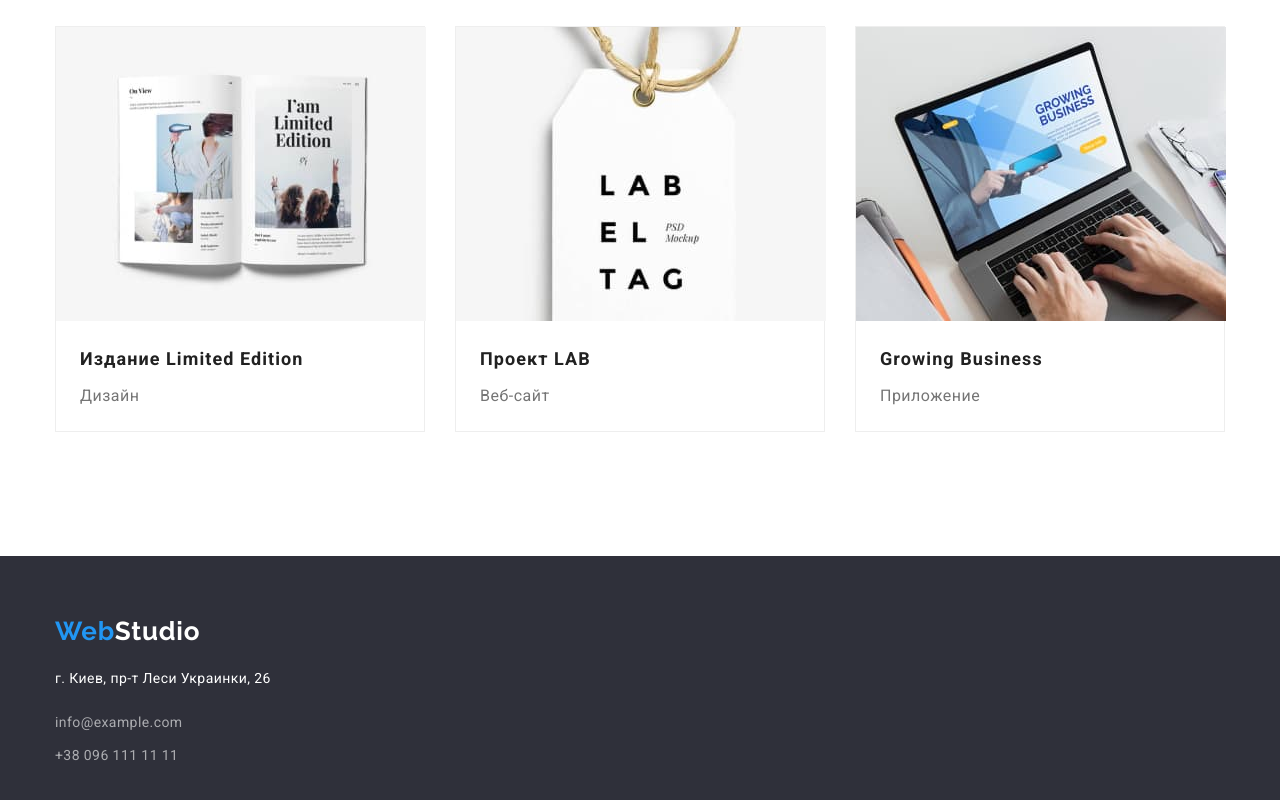
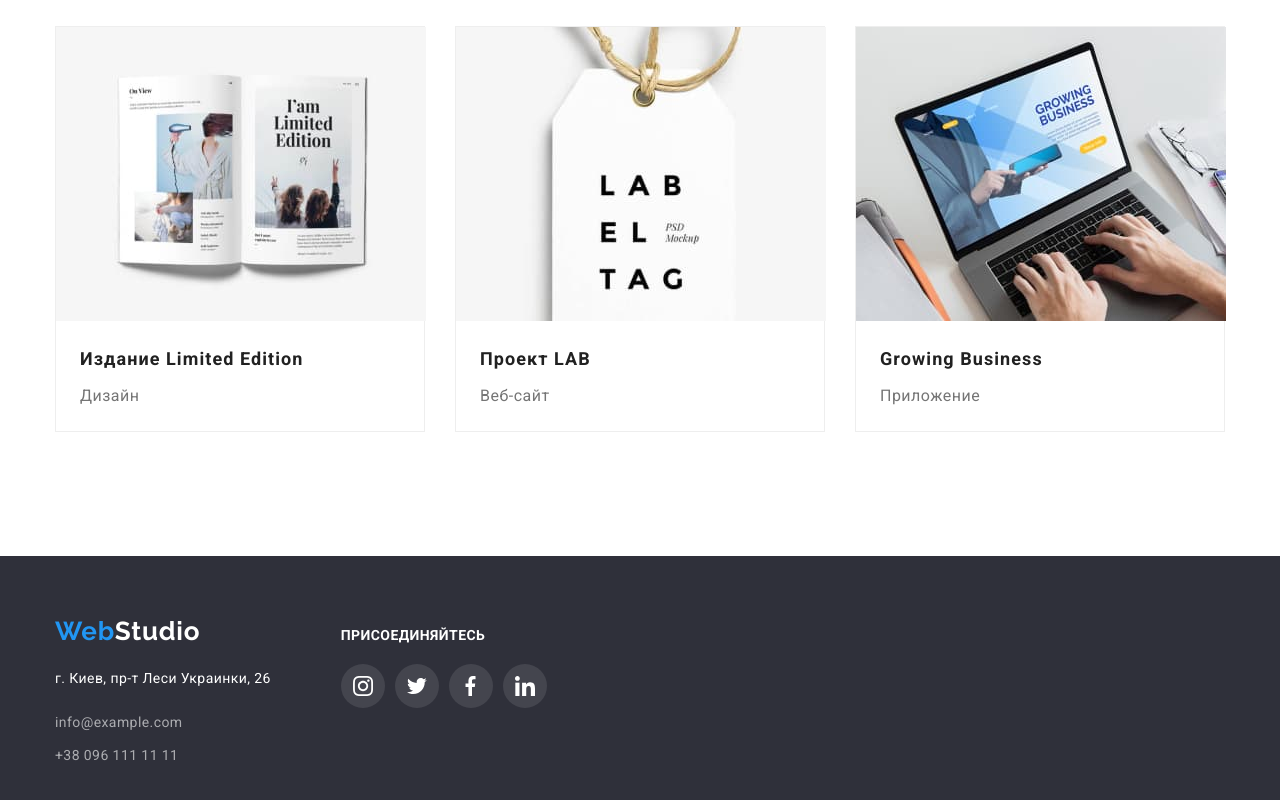
Before and after one commit to YaroslavBry/goit-markup-hw-04, a plain HTML site: page portfolio.html in a window 1280 px wide. Shown: the part 1109-1909 px from the top of the page. Drawn offline with nearby package versions, Linux system fonts and the light colour scheme.

Commit message:
Правки 8.6.22

```diff
--- a/portfolio.html
+++ b/portfolio.html
@@ -143,17 +143,56 @@
 
     </main>
 
+
     <footer class="footer">
-      <div class="container">
-        <a href="./index.html" class="logo-footer">Web<span class="logo-footer-accent">Studio</span></a>
+      <div class="container footer-con">
+
+        <div class="footer-left">
+          <a href="./index.html" class="logo-footer">Web<span class="logo-footer-accent">Studio</span></a>
         <address class="footer-adress">г. Киев, пр-т Леси Украинки, 26</address>
         <ul class="list-footer">
           <li class="list-mail-footer"><a href="mailto:info@example.com" class="footer-contact">info@example.com</a></li>
           <li><a href="tel:+380991111111" class="footer-contact">+38 096 111 11 11</a></li>
         </ul>
+        </div>
 
+
+      <div class="footer-right">
+        <h3 class="footer-head">присоединяйтесь</h3>
+          <div class="footer-join-li">
+            <ul class="footer-icons">
+              <li>
+              <a href="" class="footer-links">
+                <svg class="footer-icon" width="20px" height="20px">
+                  <use href="./images/symbol-defs.svg#icon-instagram"></use>
+                </svg>
+              </a>
+            </li>
+            <li>
+              <a href="" class="footer-links">
+                <svg class="footer-icon" width="20px" height="20px">
+                  <use href="./images/symbol-defs.svg#icon-twitter"></use>
+                </svg>
+              </a>
+            </li>
+            <li>
+              <a href="" class="footer-links">
+                <svg class="footer-icon" width="20px" height="20px">
+                  <use href="./images/symbol-defs.svg#icon-fb"></use>
+                </svg>
+              </a>
+            </li>
+            <li>
+              <a href="" class="footer-links">
+                <svg class="footer-icon" width="20px" height="20px">
+                  <use href="./images/symbol-defs.svg#icon-linkedin"></use>
+                </svg>
+              </a>
+            </li>
+          </div>
+        </ul>
       </div>
-
+      </div>
     </footer>
   </body>
 </html>
--- a/styles/style.css
+++ b/styles/style.css
@@ -8,10 +8,6 @@
   --background-color-dark: #2f303a;
   --background-color-lightgrey: #f5f4fa;
 }
-
-/* html {
-  box-sizing: border-box;
-} */
 
 *,
 *::before. *::after {
@@ -254,10 +250,6 @@ img {
 
 /* ----------------BENEFITS---------------- */
 
-/* .benefit {
-  margin-top: 94px;
-} */
-
 .benefit-list {
   margin: 0;
   list-style: none;
@@ -293,7 +285,7 @@ img {
 */
 
 .benefit-item {
-  max-width: 260px;
+  max-width: 270px;
 }
 
 .benefit-desctription {
@@ -313,7 +305,6 @@ img {
   background-color: var(--background-color-lightgrey);
   border-radius: 4px;
   margin-bottom: 30px;
-
   background-position: center;
   background-repeat: no-repeat;
   background-size: 70px 70px;
@@ -356,9 +347,8 @@ img {
   justify-content: center;
 }
 
-.icon-antena {
-  /* fill: #000000; */
-  /* align-content: center; */
+.section.benefit {
+  padding-bottom: 0px;
 }
 
 /* ----------------WHAT WE DO---------------- */
@@ -453,21 +443,29 @@ img {
   height: 100%;
   width: 100%;
   border-radius: 50%;
-  color: rgb(255, 255, 255);
+  color: #afb1b8;
+  /* color: rgb(255, 255, 255); */
 }
 
 .team-link:hover,
 .team-link:focus {
   background-color: var(--accent-color);
-  fill: currentColor;
+  color: #ffffff;
 }
 
-.team-icon {
-  fill: #afb1b8;
+/* .team-link:hover,
+.team-link:focus {
+  background-color: var(--accent-color);
 }
 
-.team-icon:hover {
-  fill: #ffffff;
+.team-link:hover .team-icon,
+.team-link:focus .team-icon {
+  fill: currentColor;
+} */
+
+.team-icon {
+  /* fill: #afb1b8; */
+  fill: currentColor;
 }
 
 /* ------------Постойнные клиенты------------- */
```
Also changed, not shown: index.html (+2 -0 lines).
